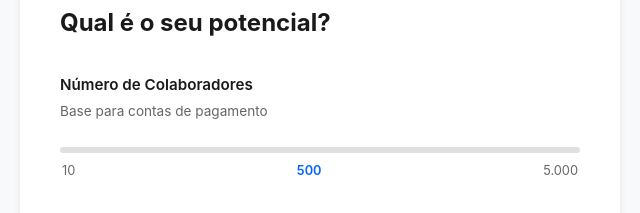
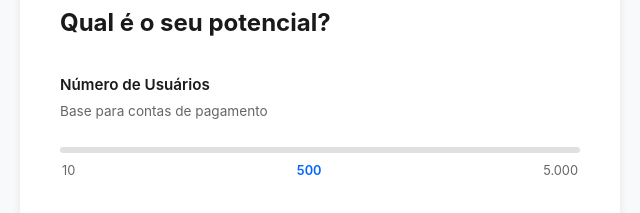
Before and after one commit to BRC-arch/azify-revenue-calculator, a website built with Vite: page index.html in a window 1280 px wide. Shown: the part 240-453 px from the top of the page, 0-640 px from the left. Built offline with nearby package versions, Linux system fonts and the light colour scheme.

Commit message:
Update index.html

```diff
--- a/index.html
+++ b/index.html
@@ -19,7 +19,7 @@
 
           <div class="input-group">
             <label for="employees">
-              <span class="label-text">Número de Colaboradores</span>
+              <span class="label-text">Número de Usuários</span>
               <span class="label-hint">Base para contas de pagamento</span>
             </label>
             <div class="slider-container">
```
